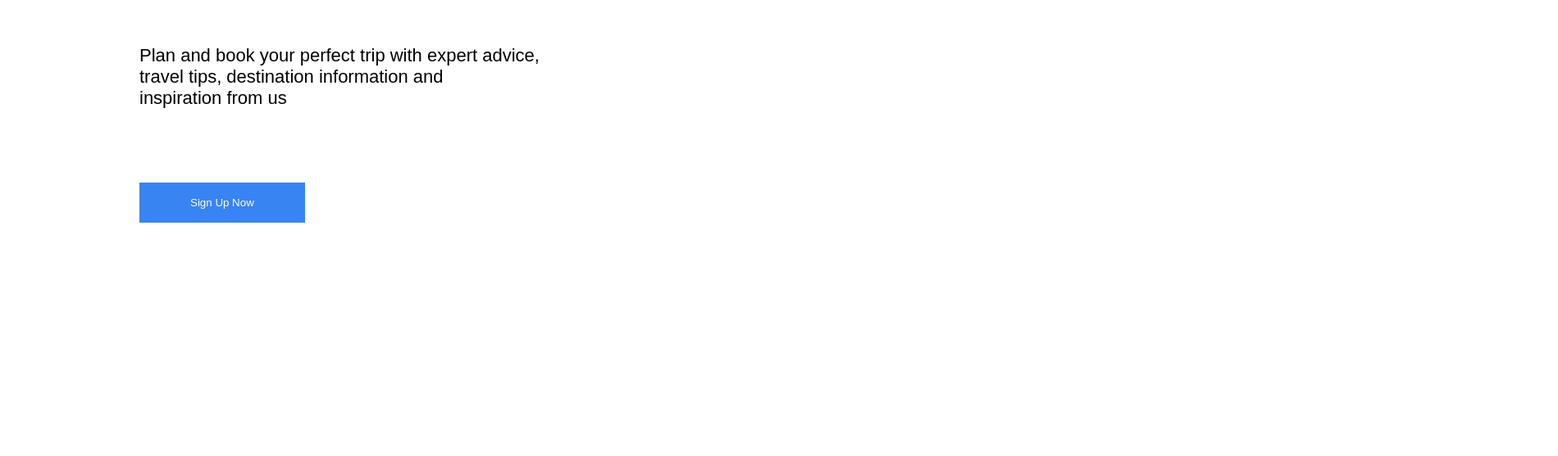
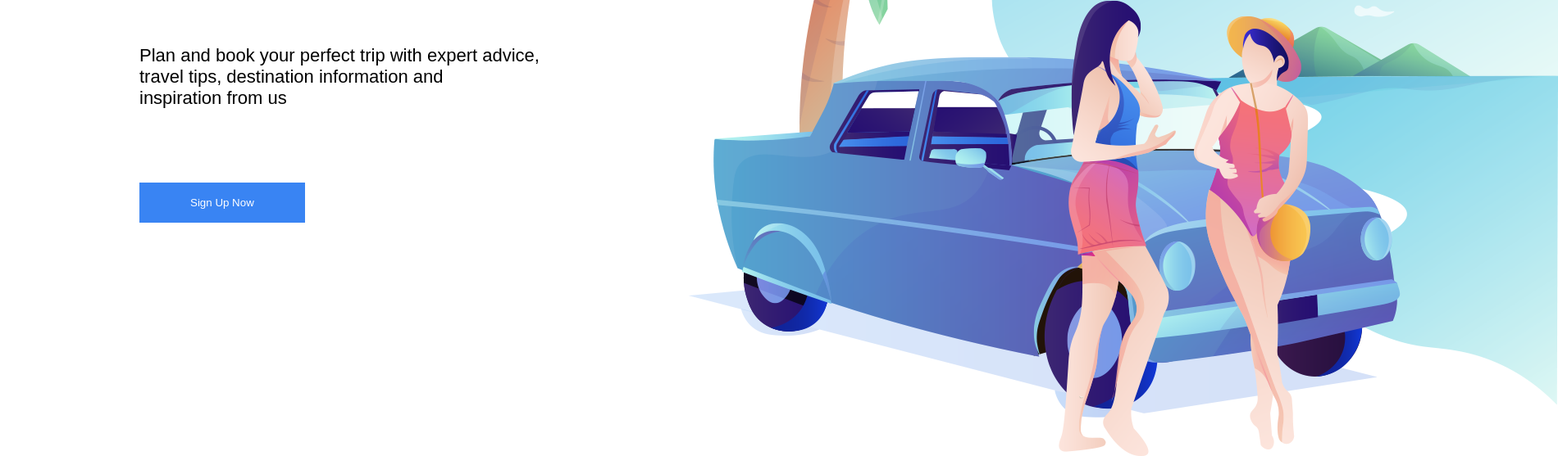
Before and after one commit to Anesthesia92/rhia, a plain HTML site: page index.html in a window 1280 px wide. Shown: the part 654-1211 px from the top of the page at 82% size, 1900 px wide, since content can reach past the window. Before the commit the page ends 934 px from the top, so only its background shows below. Drawn offline with Linux system fonts and the light colour scheme.

Commit message:
advertising all

```diff
--- a/css/style.sass
+++ b/css/style.sass
@@ -42,7 +42,6 @@ body
 .advertising
  margin-top: 327px
  margin-left: 162px
- width: 40%
  &-text__travel
   font-family: nunito-extrabold-regular, sans-serif
   font-size: 75px
@@ -57,3 +56,9 @@ body
   color: white
   border: 3px solid $blue
   padding: 14px 59px
+ &__pic
+   height: 998px
+   width: 1060px
+   position: absolute
+   left: 840px
+   top: 213px
--- a/index.html
+++ b/index.html
@@ -46,6 +46,7 @@
             Sign Up Now
           </button>
         </div>
+        <img class="advertising__pic" src="images/Vector.png" alt="rest" />
       </div>
     </main>
   </body>
```
Also changed, not shown: css/style.css, 1 other file.
